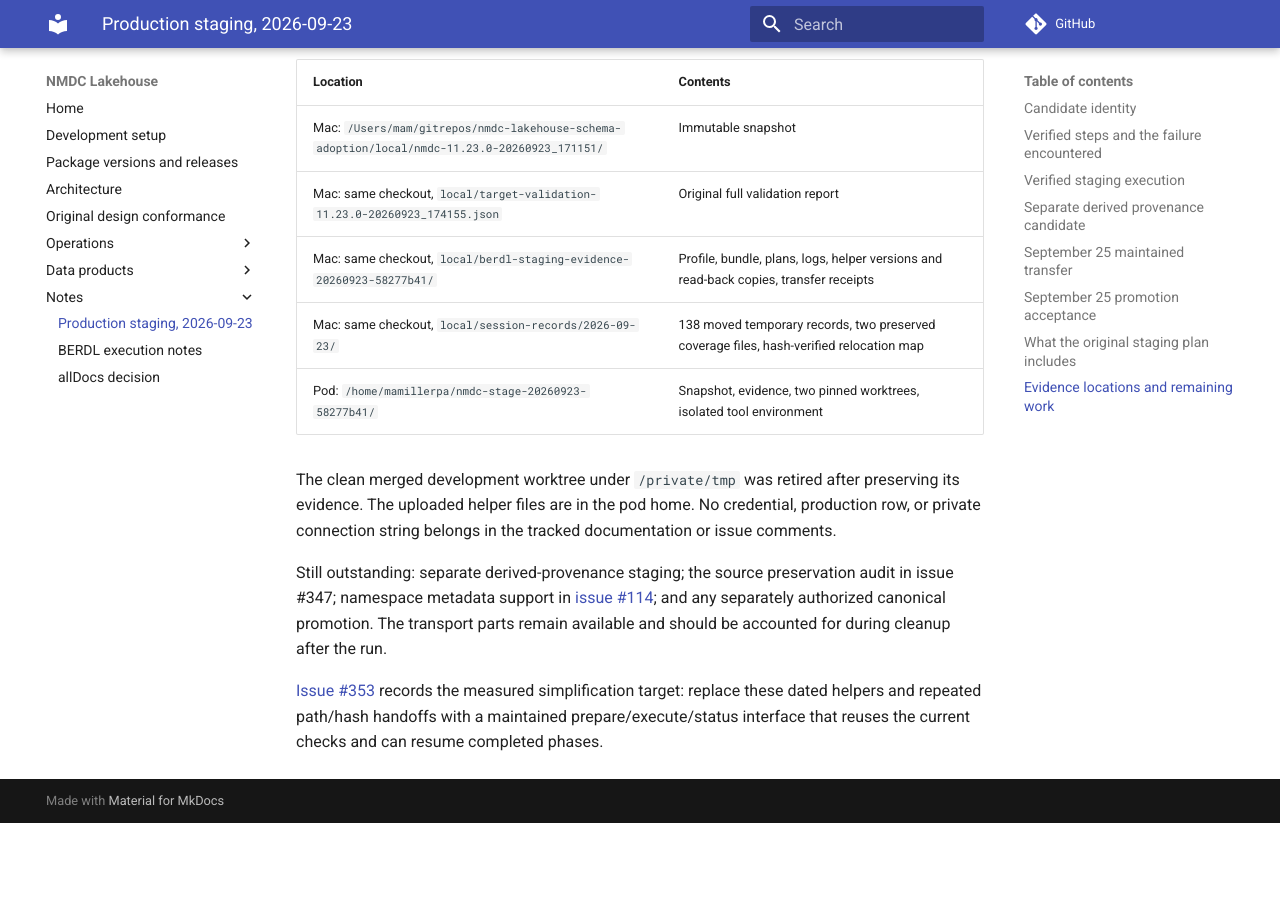
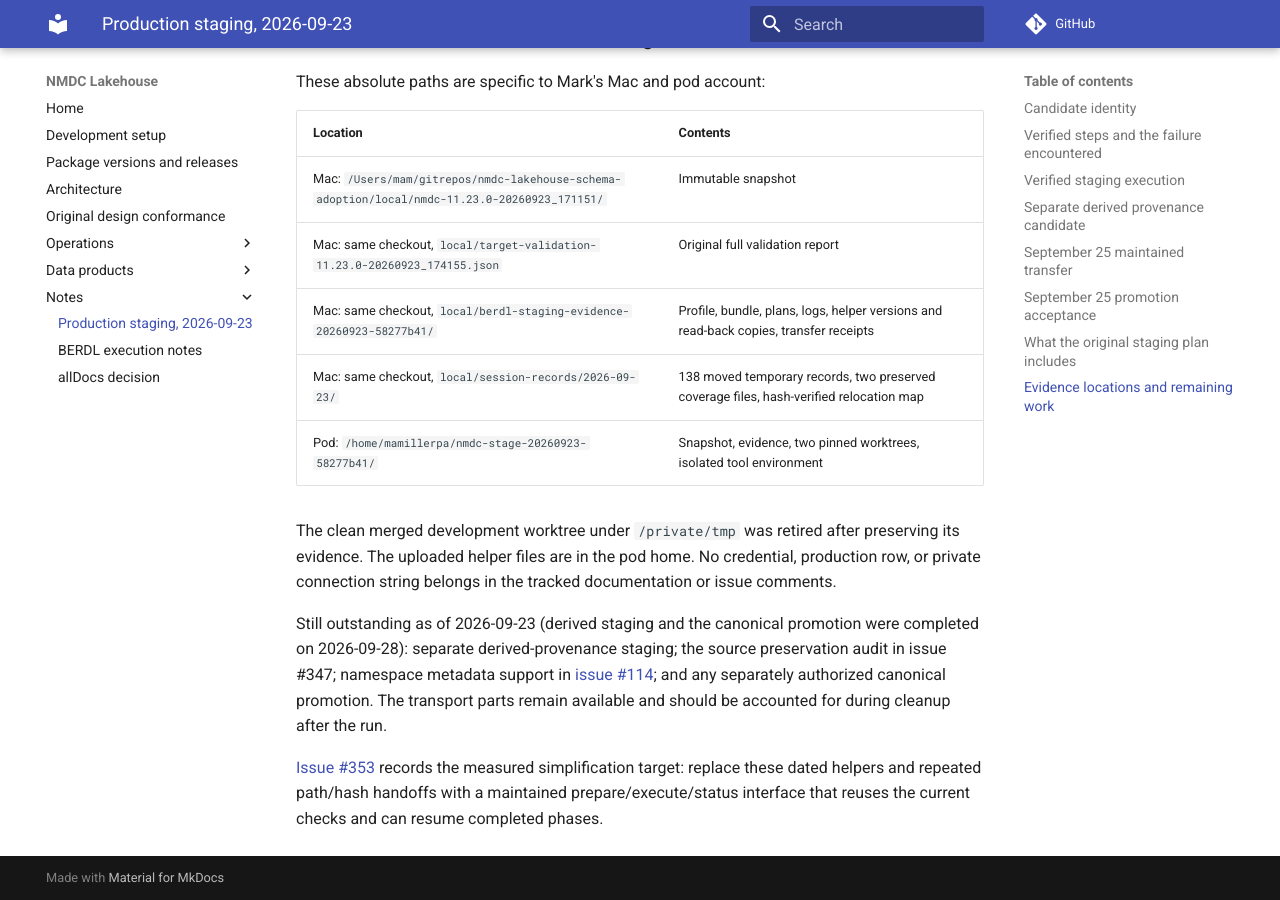
Before and after one commit to microbiomedata/nmdc-lakehouse, an MkDocs documentation site: the page built from docs/runs/2026-09-23-production-staging.md, in a window 1280 px wide and 900 px high, scrolled down 8255 px. Built offline with MkDocs 1.6.1 and Material for MkDocs 9.7.7, drawn with Linux system fonts in a browser that asks for light colours; comment, search, counter and statistics services are not loaded; before the commit the page ends 9078 px from its top, so only the background shows below that; some of the changed text lies outside the part shown.

Commit message:
Point the upload guide summary and the September 23 record at the new record
The upload guide no longer lists derived staging and promotion as outstanding,
and the September 23 record says its status lines are as of their dates.

```diff
--- a/docs/runs/2026-09-23-production-staging.md
+++ b/docs/runs/2026-09-23-production-staging.md
@@ -1,6 +1,9 @@
 # Production export and BERDL staging record: 2026-09-23
 
-This records Mark's run and the evidence behind it. Use the
+This records Mark's run and the evidence behind it. Status statements below are as
+of the dates given; derived staging, the canonical promotion and the cleanup were
+completed on 2026-09-28 and are in
+[the promotion record](2026-09-28-production-promotion.md). Use the
 [staging runbook](../berdl-staging-runbook.md) for the workflow and
 [issue #136](https://github.com/microbiomedata/nmdc-lakehouse/issues/136) for live
 acceptance. The dated helper names below are run-specific files uploaded to
@@ -315,7 +318,8 @@
 credential, production row, or private connection string belongs in the tracked
 documentation or issue comments.
 
-Still outstanding: separate derived-provenance staging; the source preservation
+Still outstanding as of 2026-09-23 (derived staging and the canonical promotion
+were completed on 2026-09-28): separate derived-provenance staging; the source preservation
 audit in issue #347; namespace metadata support in
 [issue #114](https://github.com/microbiomedata/nmdc-lakehouse/issues/114); and any
 separately authorized canonical promotion. The transport parts remain available
```
Also changed, not shown: docs/berdl-upload.md (+3 -2 lines).
